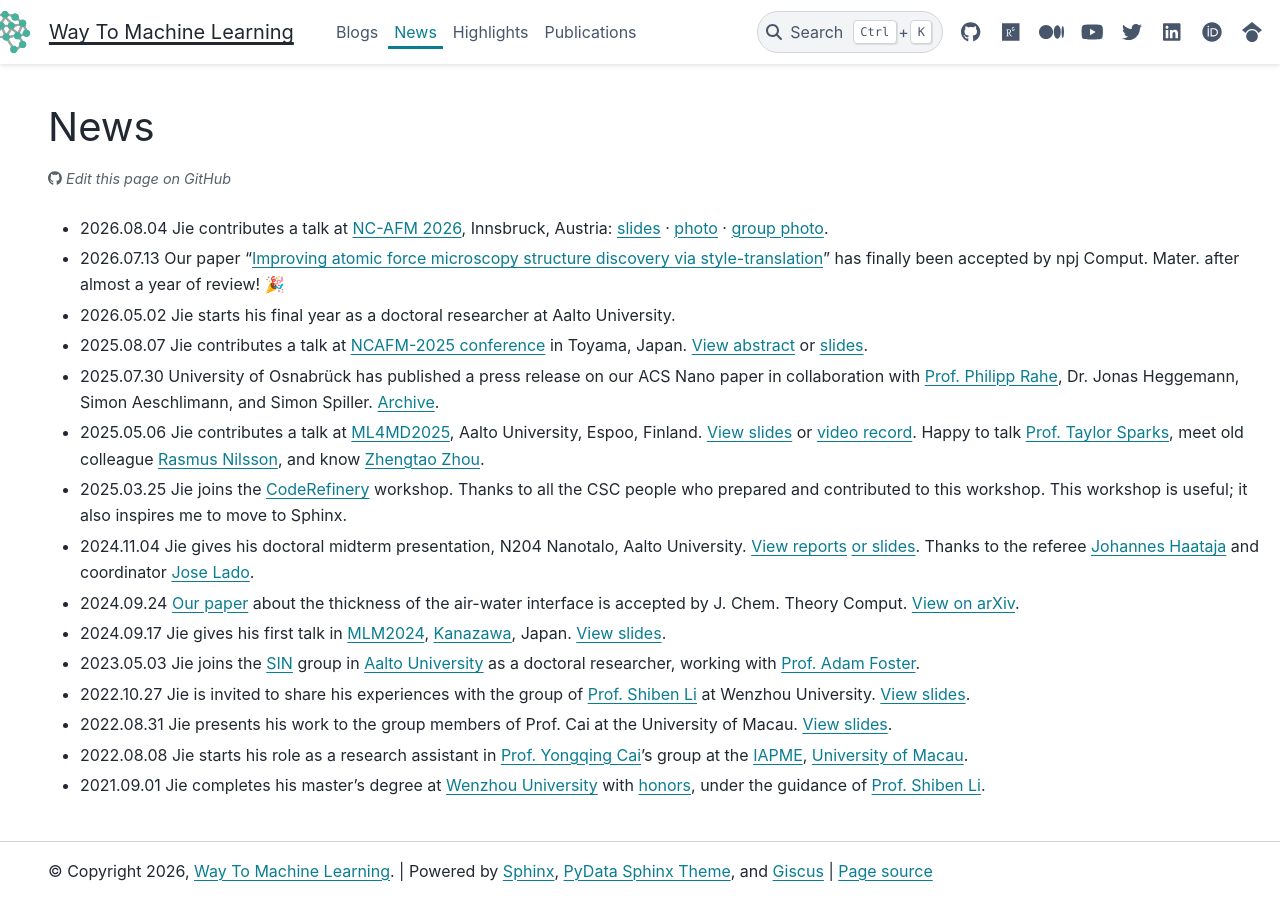
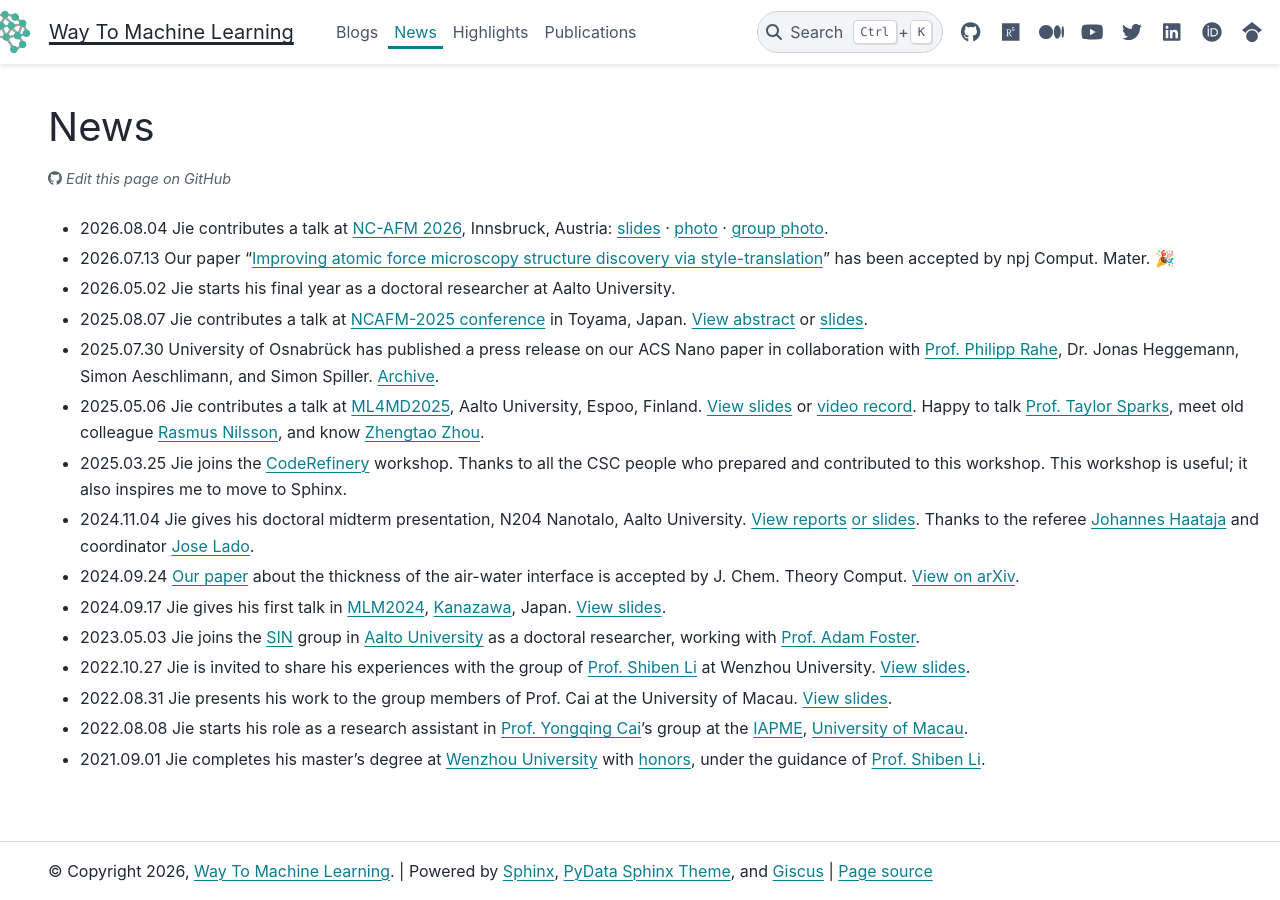
Before and after one commit to way2ml/way2ml.github.io, a Sphinx documentation site: the page built from doc/news.md, in a window 1280 px wide. Built offline with Sphinx 7.4.7 and the PyData theme 0.15.4, drawn with Linux system fonts in a browser that asks for light colours.

Commit message:
Revise news entries

```diff
--- a/doc/news.md
+++ b/doc/news.md
@@ -1,6 +1,6 @@
 # News
 - 2026.08.04 Jie contributes a talk at [NC-AFM 2026](https://www.uibk.ac.at/en/congress/nc-afm-2026/), Innsbruck, Austria: <a href="./_static/talks/NCAFM_Jie_Huang_2026.pdf" target="_blank" rel="noopener">slides</a> · <a href="./_static/talks/NCAFM_Jie_Huang_2026_photo.jpg" target="_blank" rel="noopener">photo</a> · <a href="./_static/talks/NCAFM_Jie_Huang_2026_people.jpg" target="_blank" rel="noopener">group photo</a>.
-- 2026.07.13 Our paper "[Improving atomic force microscopy structure discovery via style-translation](https://doi.org/10.1038/s41524-026-02243-2)" has finally been accepted by npj Comput. Mater. after almost a year of review! 🎉
+- 2026.07.13 Our paper "[Improving atomic force microscopy structure discovery via style-translation](https://doi.org/10.1038/s41524-026-02243-2)" has been accepted by npj Comput. Mater. 🎉
 - 2026.05.02 Jie starts his final year as a doctoral researcher at Aalto University.
 - 2025.08.07 Jie contributes a talk at [NCAFM-2025 conference](https://www.nims.go.jp/group/Nanoprobe/NC-AFM2025/Index.html) in Toyama, Japan. [View abstract](https://www.nims.go.jp/group/Nanoprobe/NC-AFM2025/Abstract/S11-2_Jie%20Huang.pdf) or [slides](https://raw.githubusercontent.com/HuangJiaLian/DataBase0/master/uploads/NCAFM_Jie_Huang.pdf).
 - 2025.07.30 University of Osnabrück has published a press release  on our ACS Nano paper in collaboration with [Prof. Philipp Rahe](https://www.humboldt-foundation.de/en/connect/explore-the-humboldt-network/singleview/1147643/dr-philipp-rahe), Dr. Jonas Heggemann, Simon Aeschlimann, and Simon Spiller. [Archive](https://raw.githubusercontent.com/HuangJiaLian/DataBase0/master/uploads/2025-07-30-ACSNANO.png).
```
